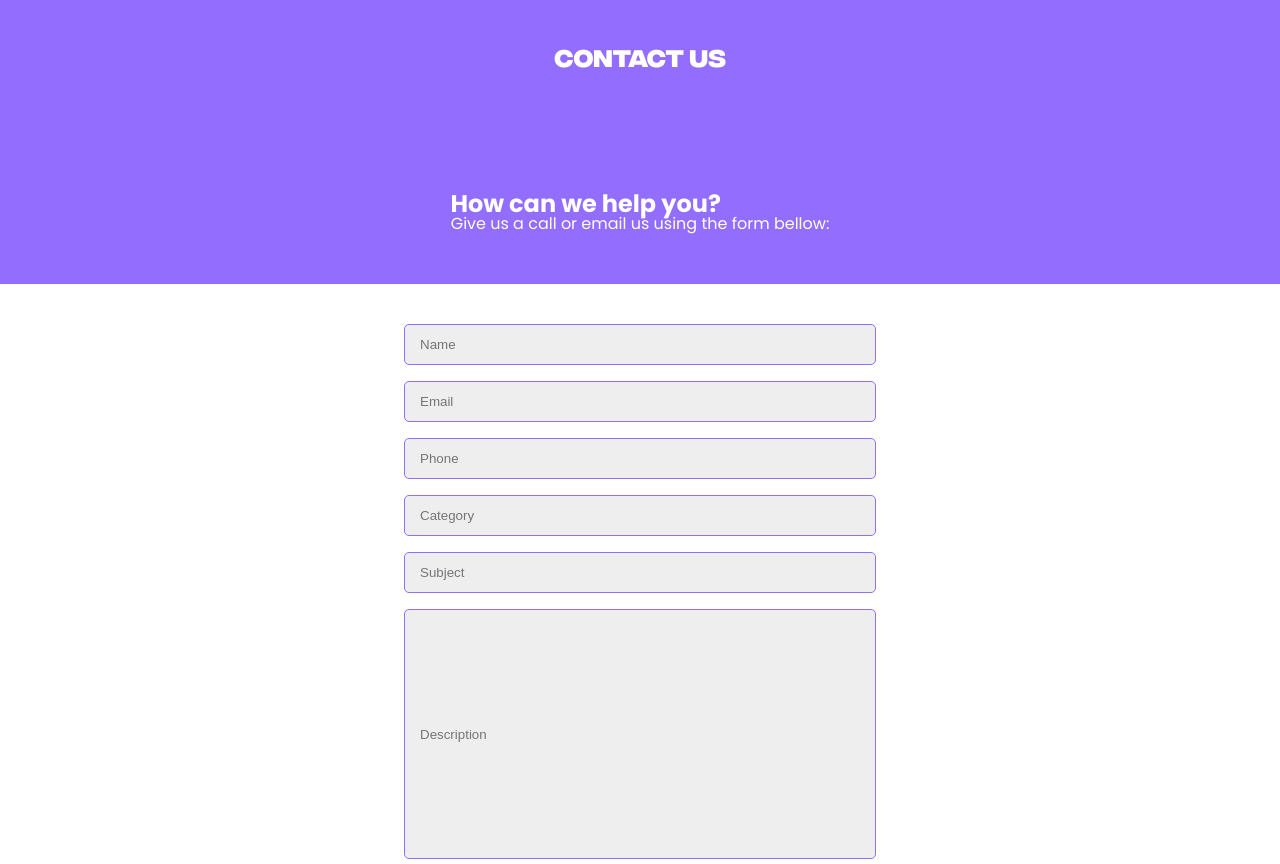
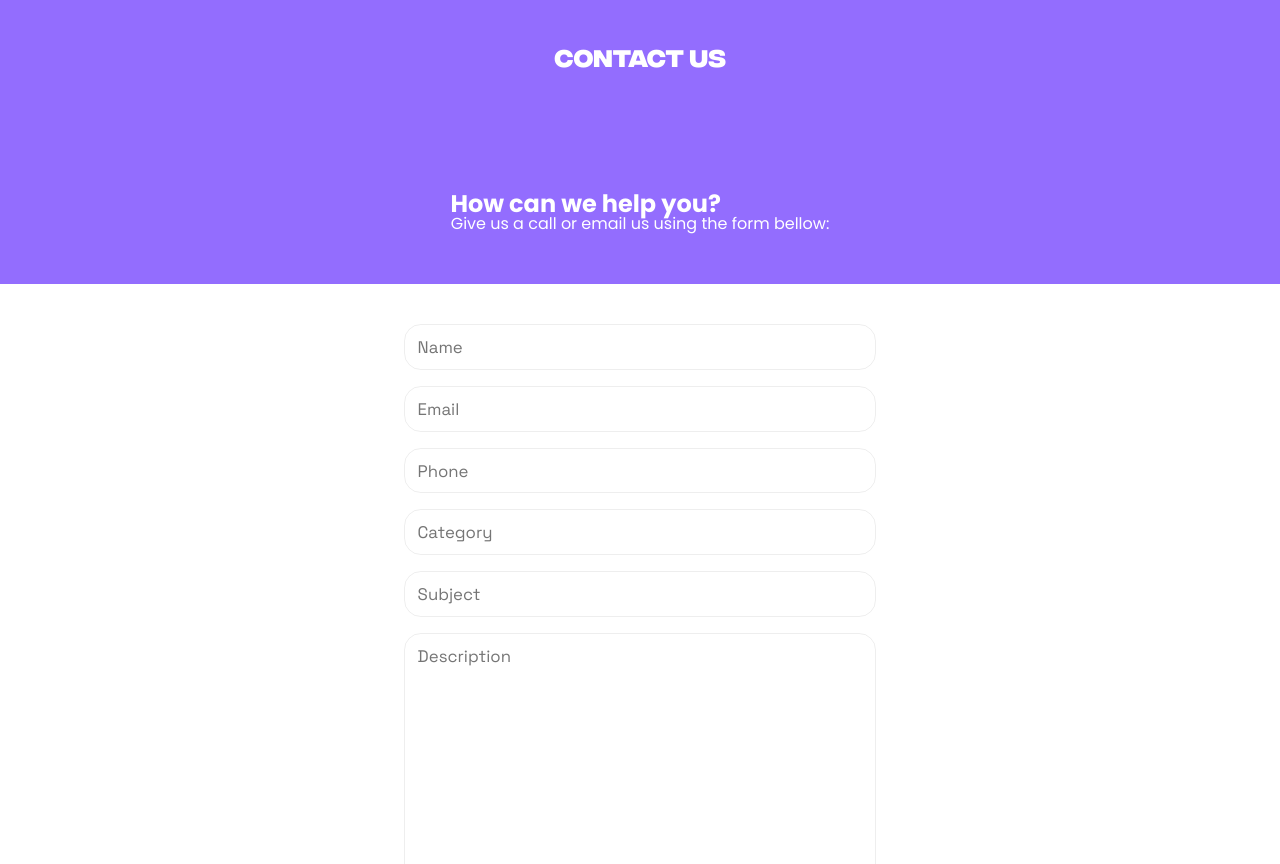
Before and after one commit to bfzli/swiftquiz_frontend, a React app: page /contact in a window 1280 px wide. Shown: the part 76-940 px from the top of the page. Built offline with nearby package versions, Linux system fonts and the light colour scheme.

Commit message:
Contact changed and Notification Added

```diff
--- a/package.json
+++ b/package.json
@@ -10,10 +10,11 @@
     "react": "^17.0.2",
     "react-dom": "^17.0.2",
     "react-helmet": "^6.1.0",
+    "react-redux": "^7.2.5",
     "react-router": "^5.2.1",
-    "react-redux": "^7.2.5",
     "react-router-dom": "^5.3.0",
     "react-scripts": "4.0.3",
+    "react-toastify": "^8.1.0",
     "redux-thunk": "^2.4.0",
     "sass": "^1.43.3",
     "styled-components": "^5.3.1"
--- a/src/components/pages/Contact/ContactForm.js
+++ b/src/components/pages/Contact/ContactForm.js
@@ -17,10 +17,10 @@ export default function ContactForm() {
             <form className="Contactforma">
                 <input className="contactInputs one" type="text" name="name" placeholder="Name" onChange={(e)=> setValues({...values, name: e.target.value})} value={values.name}/>
                 <input className="contactInputs two" type="email" name="email" placeholder="Email" onChange={(e)=> setValues({...values, email: e.target.value})} value={values.email}/>
-                <input className="contactInputs three" type="number" name="phone" placeholder="Phone" onChange={(e)=> setValues({...values, phone: e.target.value})} value={values.phone}/>
+                <input className="contactInputs three" type="text" name="phone" placeholder="Phone" onChange={(e)=> setValues({...values, phone: e.target.value})} value={values.phone}/>
                 <input className="contactInputs four" type="text" name="category" placeholder="Category" onChange={(e)=> setValues({...values, category: e.target.value})} value={values.category}/>
                 <input className="contactInputs five" type="text" name="subject" placeholder="Subject" onChange={(e)=> setValues({...values, subject: e.target.value})} value={values.subject}/>
-                <input className="contactInputs six" type="text" name="description" placeholder="Description" onChange={(e)=> setValues({...values, description: e.target.value})} value={values.description}/>
+                <textarea className="contactInputs six" type="text" name="description" placeholder="Description" onChange={(e)=> setValues({...values, description: e.target.value})} value={values.description}/>
                 <input className="butonat" id="contactSubmit" type="submit" value="Submit" />
             </form>
         </div>
--- a/src/components/pages/Contact/ContactForm.scss
+++ b/src/components/pages/Contact/ContactForm.scss
@@ -39,16 +39,35 @@
 }
 
 .mainContainer form .contactInputs {
+  // background-color: #eee;
+  // border: none;
+  // padding: 12px 15px;
+  // margin: 8px 0;
+  // border: 1px solid #936dfe;
+  // border-radius: 5px;
+  // box-shadow: 8px;
+  // width: 40%;
+  // &.six {
+  //   height: 250px;
+  // }
   background-color: #eee;
-  border: none;
-  padding: 12px 15px;
+  background: none;
+  border: 0.5px solid #33333315;
+  padding: 0.65em 0.75em;
+  border-radius: 1em;
   margin: 8px 0;
-  border: 1px solid #936dfe;
-  border-radius: 5px;
-  box-shadow: 8px;
+  width: 100%;
+  font-family: "Space Grotesk", sans-serif;
+  font-size: 1.05em;
   width: 40%;
+  transition: all ease-in-out 0.3s;
   &.six {
     height: 250px;
+    resize: none;
+  }
+  &:hover {
+    background-color: #f5f5f515;
+    border: 0.5px solid #5928e550;
   }
 }
 
--- a/src/components/pages/Form/Form.js
+++ b/src/components/pages/Form/Form.js
@@ -5,16 +5,23 @@ import * as styles from './Globals.module.scss'
 import Login from '../Form/Login/Login'
 import './Form.scss'
 
+import { ToastContainer, toast } from 'react-toastify';
+import 'react-toastify/dist/ReactToastify.css';
+
 export const Form = () => {
 
     const [isRegister, setIsRegister] = useState(false);
 
+    const register = () => toast("Registered!");
+    const login = () => toast("Logged in!");
+
+
     return (
-        <body style={{marginTop: '45px'}}>
+        <div style={{marginTop: '45px'}}>
             <div className="mainCont">
                 <div className={isRegister === false ? "container" : "container right_panel_active"}>
-                        <Register />
-                        <Login/>
+                    <Register register={() => register()}/>
+                    <Login login={() => login()}/>
                     <div className="overlay_container">
                         <div className="overlay">
                             <div className="overlay_panel overlay_left">
@@ -33,7 +40,8 @@ export const Form = () => {
                     </div>
                 </div>
             </div>
-        </body>
+            <ToastContainer/>
+        </div>
     );
 }
 
--- a/src/components/pages/Form/Login/Login.js
+++ b/src/components/pages/Form/Login/Login.js
@@ -11,7 +11,7 @@ import ValidationLogin from '../../../../utils/ValidationLogin'
 import { logInAction } from '../../../../reduxComponents/actions/Auth'
 
 
-export default function Login() {
+export default function Login({login}) {
 
     const [details, setDetails] = useState({ username: "", password: "" });
     const [errors, setErrors] = useState({});
@@ -28,6 +28,7 @@ export default function Login() {
         };
 
         dispatch(logInAction(logindata.username, logindata.password));
+        login();
 
         /* axios.post("https://swiftquiz-api.herokuapp.com/api/user/login-user", logindata).then((res) => {
             if (res.status == 403) {
--- a/src/components/pages/Form/Register/Register.js
+++ b/src/components/pages/Form/Register/Register.js
@@ -11,7 +11,11 @@ import ValidationRegister from '../../../../utils/ValidationRegister'
 import axios from 'axios'
 import { signUpAction } from '../../../../reduxComponents/actions/Auth'
 
-function Register() {
+// import { ToastContainer, toast } from 'react-toastify';
+// import 'react-toastify/dist/ReactToastify.css';
+
+
+function Register({register}) {
     const [values, setValues] = useState({ name: "", email: "", username: "", password: "", confirmpassword: "" });
     const [errors, setErrors] = useState({});
     const [dataIsCorrect, setDataIsCorrect] = useState(false);
@@ -47,6 +51,7 @@ function Register() {
         }
 
         dispatch(signUpAction(user.name, user.email, user.username, user.password));
+        register();
         /* axios.post("https://swiftquiz-api.herokuapp.com/api/user/register-user", user).then((res) => {
             if (res.status == 400 && res.data == values.email) {
                 throw Error('Email is already in use');
```
Also changed, not shown: 2 other files. Lines whose indentation alone changed are shown as unchanged.
